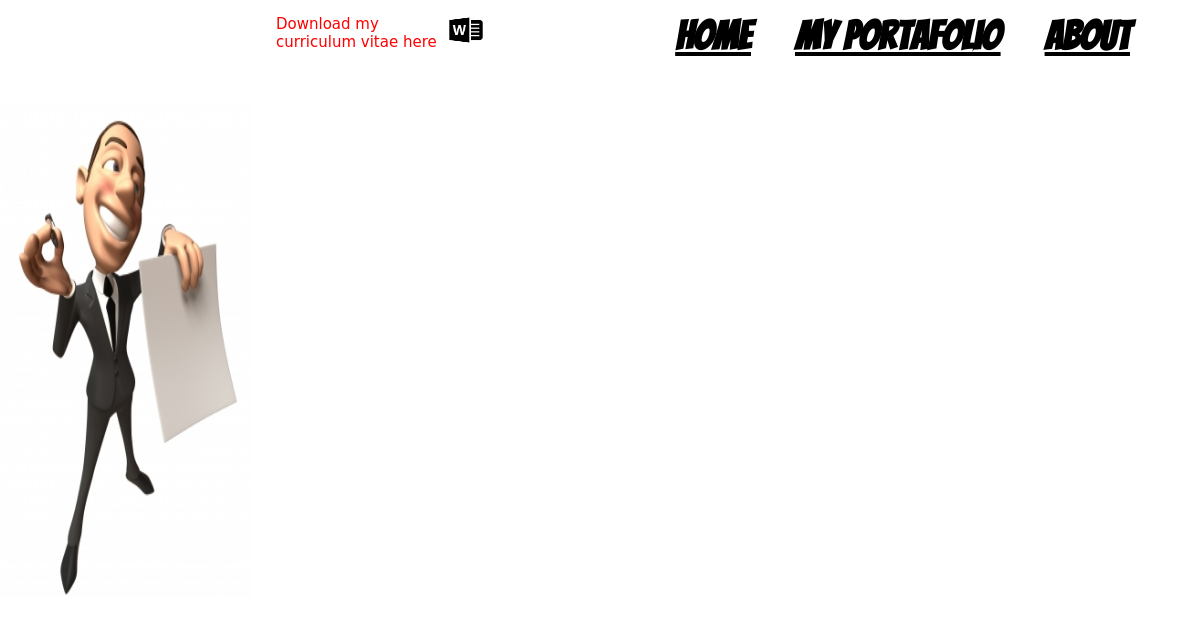
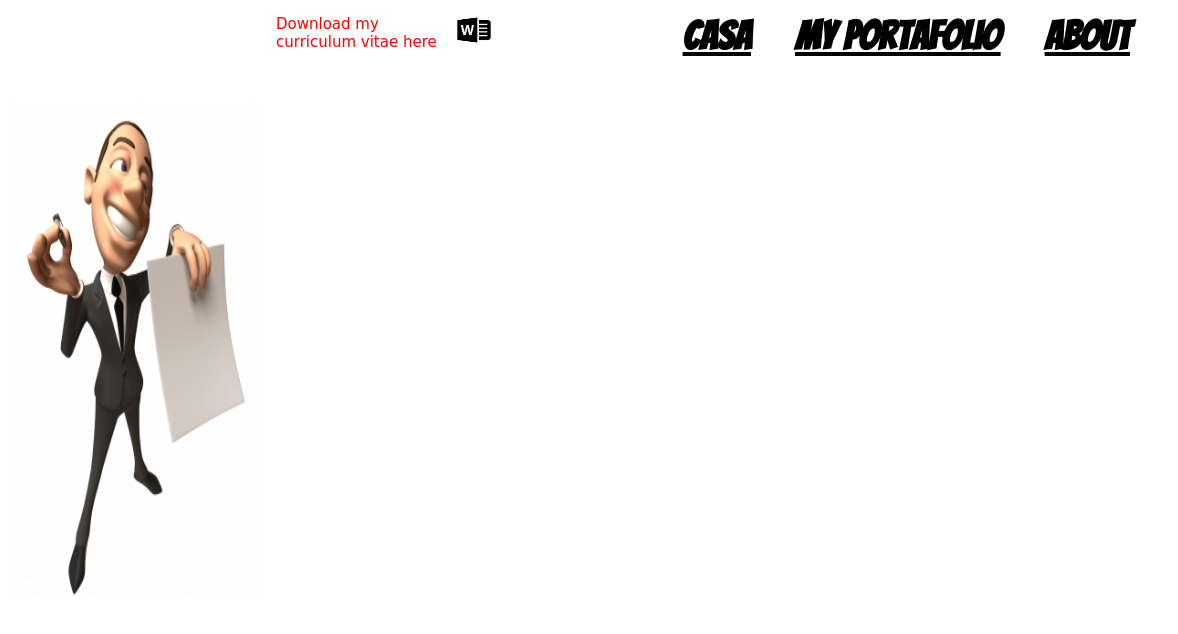
Before and after one commit to ariasvzla/BillCV, a plain HTML site: page index.html in a window 1280 px wide. Shown: the full height of the page, 102-1280 px from the left. Drawn offline with Linux system fonts and the light colour scheme; a web font is replaced by a local one.

Commit message:
elian cambie home name

```diff
--- a/index.html
+++ b/index.html
@@ -19,7 +19,7 @@
 
 <div id="ww">
 <nav id="Nav">
-<a href="index.html"><strong>Home</strong></a>
+<a href="index.html"><strong>Casa</strong></a>
 <a href="portafolio.html"><strong>My Portafolio</strong></a>
 <a href="about.html"><strong>About</strong></a>
 </nav>
```
